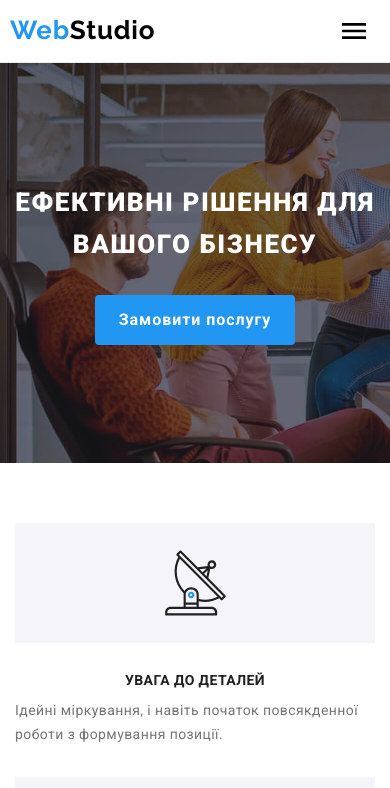
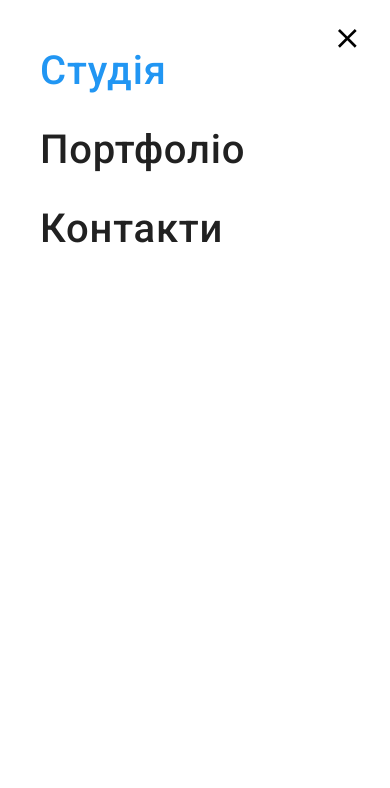
Before and after one commit to ArthurYurkov/goit-markup-hw-08, a plain HTML site: page index.html in a window 390 px wide. Shown: the top 788 px of the page. Drawn offline with nearby package versions, Linux system fonts and the light colour scheme.

Commit message:
18.09 10

```diff
--- a/index.html
+++ b/index.html
@@ -49,7 +49,7 @@
                         +38 096 111 11 11</a>
                 </div>
                 <!-- menu-burger -->
-                <button type="button" class="menu-burger">
+                <button type="button" class="menu-burger js-open-menu">
                     <svg class="menu-burger__open" width="40" height="40">
                         <use href="./images/icons.svg#icon-menu"></use>
                     </svg>
@@ -487,19 +487,22 @@
         </div>
 
         <div class="menu-container js-menu-container" id="mobile-menu">
-            <button class="menu-toggle js-close-menu">
-                <svg fill="currentColor" viewBox="0 0 20 20" xmlns="http://www.w3.org/2000/svg" width="24" height="24">
-                    <path fill-rule="evenodd"
-                        d="M4.293 4.293a1 1 0 011.414 0L10 8.586l4.293-4.293a1 1 0 111.414 1.414L11.414 10l4.293 4.293a1 1 0 01-1.414 1.414L10 11.414l-4.293 4.293a1 1 0 01-1.414-1.414L8.586 10 4.293 5.707a1 1 0 010-1.414z"
-                        clip-rule="evenodd"></path>
+            <button class="menu-burger menu-toggle js-close-menu">
+                <svg class="menu-burger__open"  width="40" height="40">
+                    <use href="./images/icons.svg#icon-menu-close"></use>
                 </svg>
             </button>
 
-            <ul class="mobile-menu">
-                <li><a href="" class="link">About</a></li>
-                <li><a href="" class="link">Products</a></li>
-                <li><a href="" class="link">Contacts</a></li>
-                <li><a href="" class="link">Career</a></li>
+            <ul class="mobile-menu list">
+                <li class="">
+                    <a href="./index.html" class="burger-navigation__link condition">Студія</a>
+                </li>
+                <li class="">
+                    <a href="./portfolio.html" class="burger-navigation__link ">Портфоліо</a>
+                </li>
+                <li class="">
+                    <a href="" class="burger-navigation__link">Контакти</a>
+                </li>
             </ul>
         </div>
 
--- a/sass/components/_burger-menu.scss
+++ b/sass/components/_burger-menu.scss
@@ -14,7 +14,7 @@
 
 }
 
-.menu-burger__btn {
+.menu-burger__open {
     color: #212121;
     display: flex;
     justify-content: center;
@@ -32,12 +32,26 @@
     }
 }
 
-.burger__modal {
-    position: relative;
+.menu-toggle {
+    position: absolute;
+    top: 10px;
+    right: 15px;
+}
+
+.menu-container {
+    position: fixed;
+    top: 0;
+    left: 0;
     padding: 48px 40px;
-    width: 480px;
-    height: 796px;
+    width: 100%;
+    height: 100%;
     background: #ffffff;
+
+    transform: translateX(0%);
+    transition: transform 400ms;
+    & .is-open {
+        transform: translateX(100%);
+    }
 }
 
 .burger-navigation {
```
Also changed, not shown: css/main.css, css/main.min.css, 2 other files.
